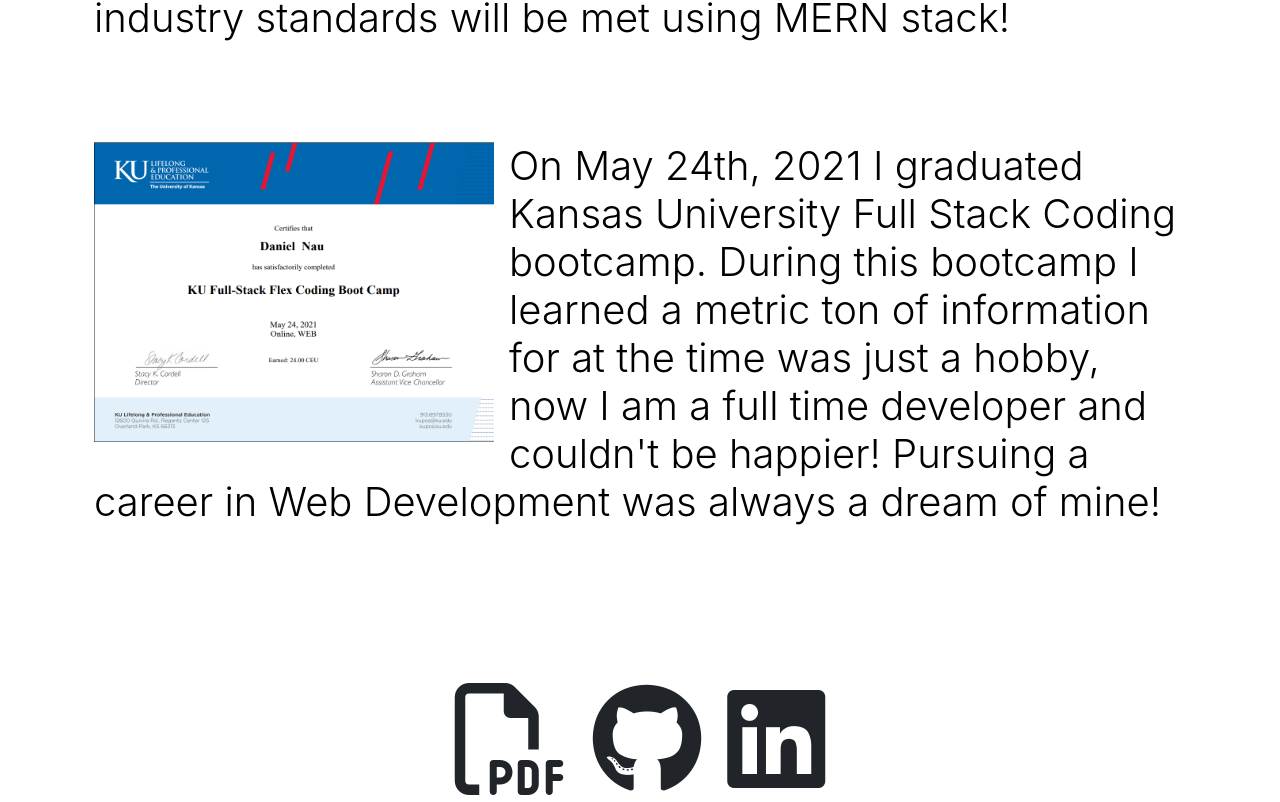
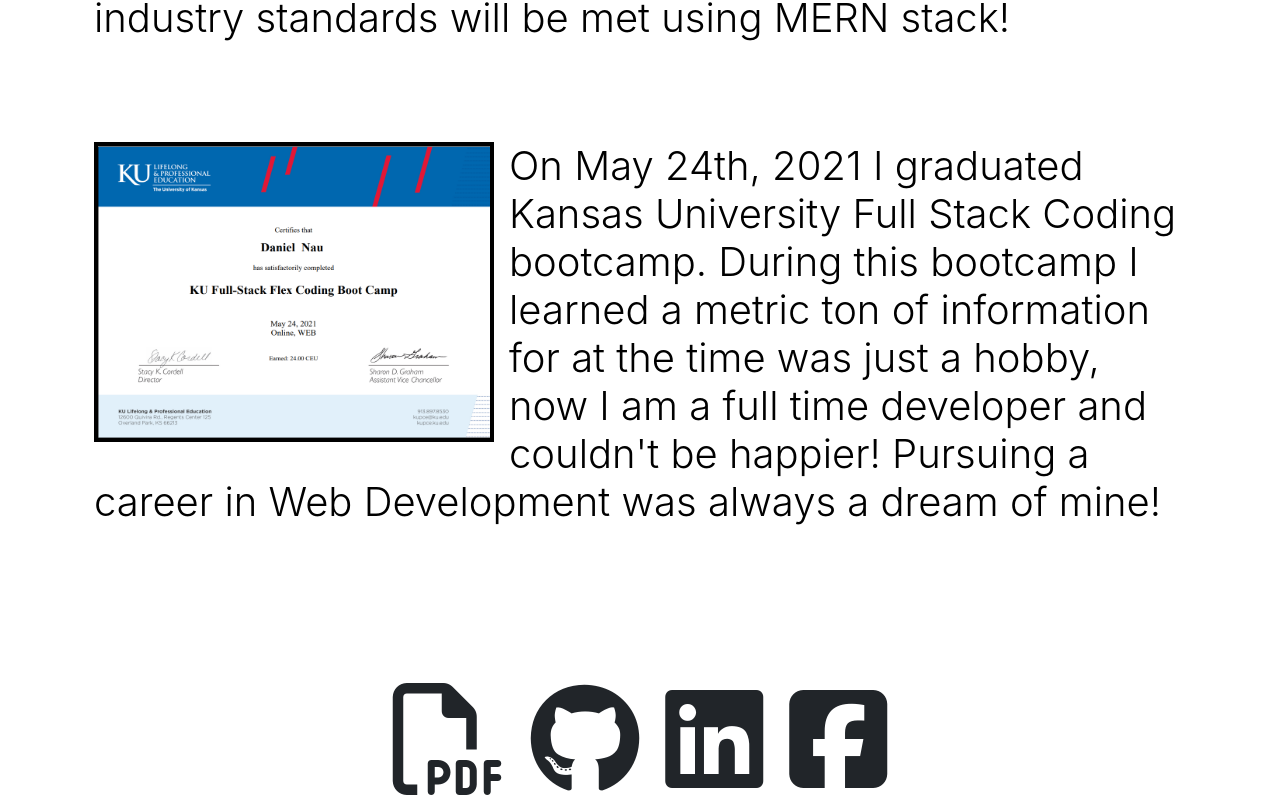
Before and after one commit to dannauu/my-website, a React (Create React App) app: page /about in a window 1280 px wide. Shown: the part 748-1550 px from the top of the page. Built offline with nearby package versions, Linux system fonts and the light colour scheme.

Commit message:
added bored on pictures, and added Facebook icon to each page

```diff
--- a/src/App.css
+++ b/src/App.css
@@ -72,6 +72,7 @@
 .aboutmepic {
   float: left;
   margin-right: 15px;
+  border: black solid 4px;
 }
 
 h1 {
@@ -81,6 +82,7 @@
 
 .certificate {
   margin-bottom: 15px;
+  border: black solid 4px;
 }
 
 .center {
--- a/src/components/About.js
+++ b/src/components/About.js
@@ -81,6 +81,14 @@
             >
               <i className="fab fa-linkedin fa-7x"></i>
             </a>
+            <a
+              href="https://www.facebook.com/webdevnau/"
+              className="btn btn-social"
+              target="_blank"
+              rel="noreferrer"
+            >
+              <i class="fab fa-facebook-square fa-7x"></i>
+            </a>
           </div>
         </div>
       </div>
--- a/src/components/Contact.js
+++ b/src/components/Contact.js
@@ -119,6 +119,14 @@
             >
               <i className="fab fa-linkedin fa-7x"></i>
             </a>
+            <a
+              href="https://www.facebook.com/webdevnau/"
+              className="btn btn-social"
+              target="_blank"
+              rel="noreferrer"
+            >
+              <i class="fab fa-facebook-square fa-7x"></i>
+            </a>
           </div>
         </div>
       </div>
--- a/src/components/Landing.js
+++ b/src/components/Landing.js
@@ -107,6 +107,14 @@
             >
               <i className="fab fa-linkedin fa-7x"></i>
             </a>
+            <a
+              href="https://www.facebook.com/webdevnau/"
+              className="btn btn-social"
+              target="_blank"
+              rel="noreferrer"
+            >
+              <i class="fab fa-facebook-square fa-7x"></i>
+            </a>
           </div>
         </div>
       </div>
```
